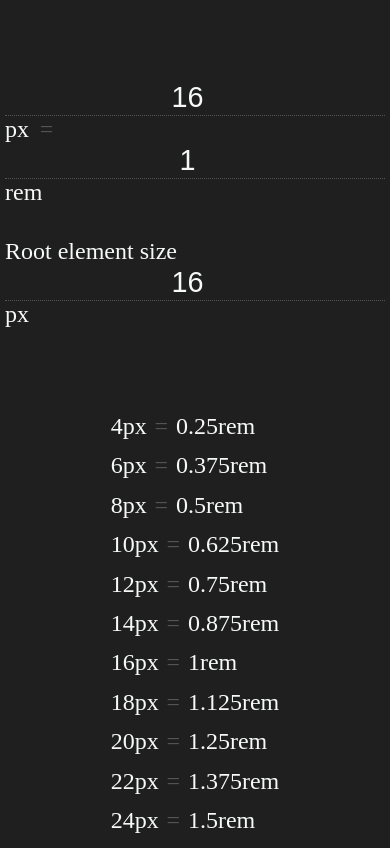
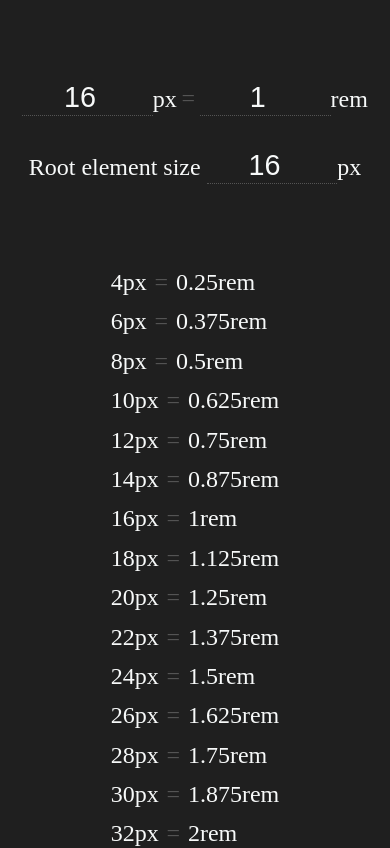
Before and after one commit to mjleonides/font-sizer, a Nuxt app: page / in a window 390 px wide. Shown: the top 848 px of the page. Built offline with nearby package versions, Linux system fonts and the light colour scheme.

Commit message:
Mobile friendly

```diff
--- a/app.vue
+++ b/app.vue
@@ -79,6 +79,13 @@ form {
   flex-direction: column;
   align-items: center;
   gap: 2rem;
+  text-align: center;
+
+  #converter {
+    display: flex;
+    align-items: center;
+    text-align: center;
+  }
 
   input {
     font-size: larger;
@@ -87,6 +94,7 @@ form {
     text-align: center;
     border: none;
     border-bottom: dotted 1px $faded;
+    max-width: 15vmax;
   }
 }
 
```
